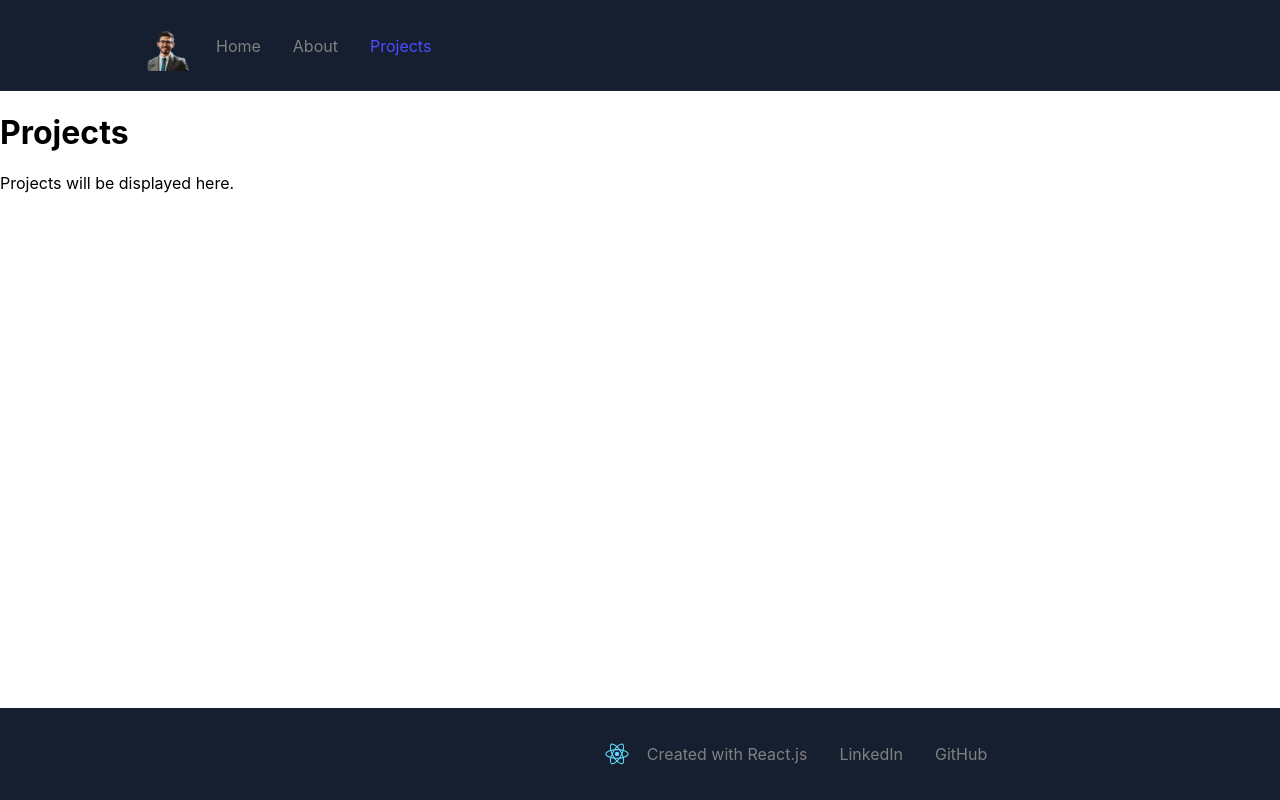
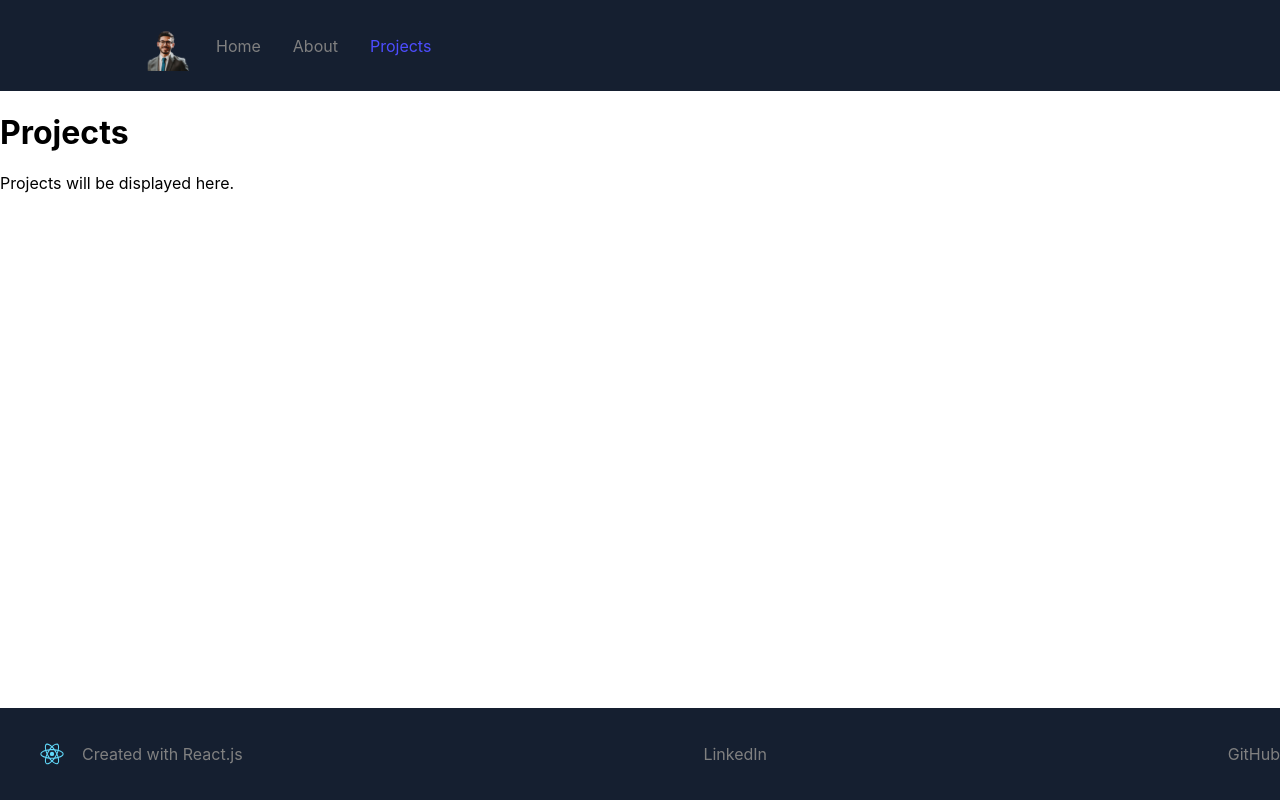
Before and after one commit to Nuno-Ferreira/nuno-ferreira.github.io, a React (Create React App) app in the folder portfolio-website/: page /projects in a window 1280 px wide. Built offline with nearby package versions, Linux system fonts and the light colour scheme.

Commit message:
Modified footer

```diff
--- a/portfolio-website/src/components/FooterElements.js
+++ b/portfolio-website/src/components/FooterElements.js
@@ -5,13 +5,12 @@ export const StyledFooter = styled.footer`
     background: #151F30;
     height: 60px;
     display: flex;
+    flex-direction: column;
     justify-content: center;
-    align-items: center;
-    padding: 1rem calc((100vw - 1000px) / 2);
+    padding: 1rem;
     position: fixed;
     bottom: 0;
     width: 100%;
-    z-index: 12;
 `;
 
 export const FooterLink = styled(Link)`
@@ -29,8 +28,8 @@ export const FooterLink = styled(Link)`
 
 export const FooterMenu = styled.div`
     display: flex;
+    justify-content: space-between;
     align-items: center;
-    margin-right: -24px;
     @media screen and (max-width: 768px) {
         flex-direction: column;
         padding: 1rem 0;
```
